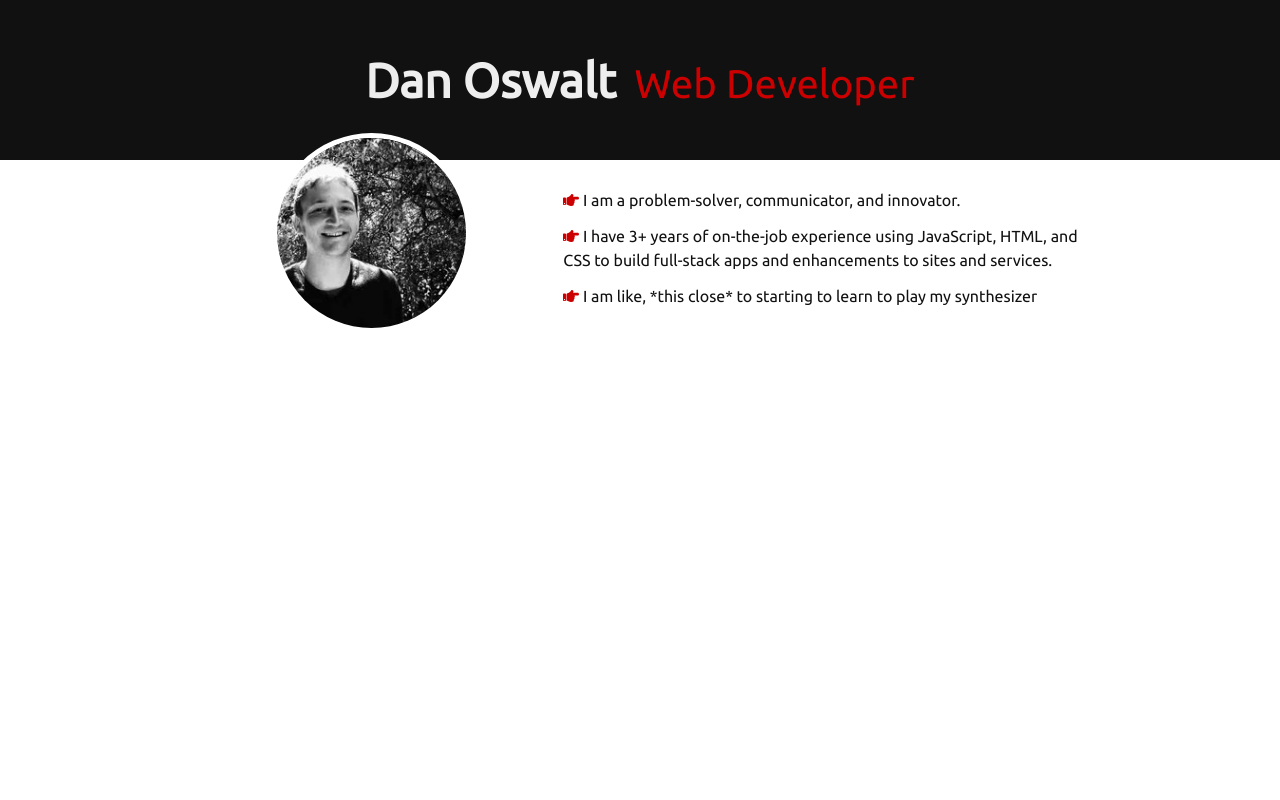
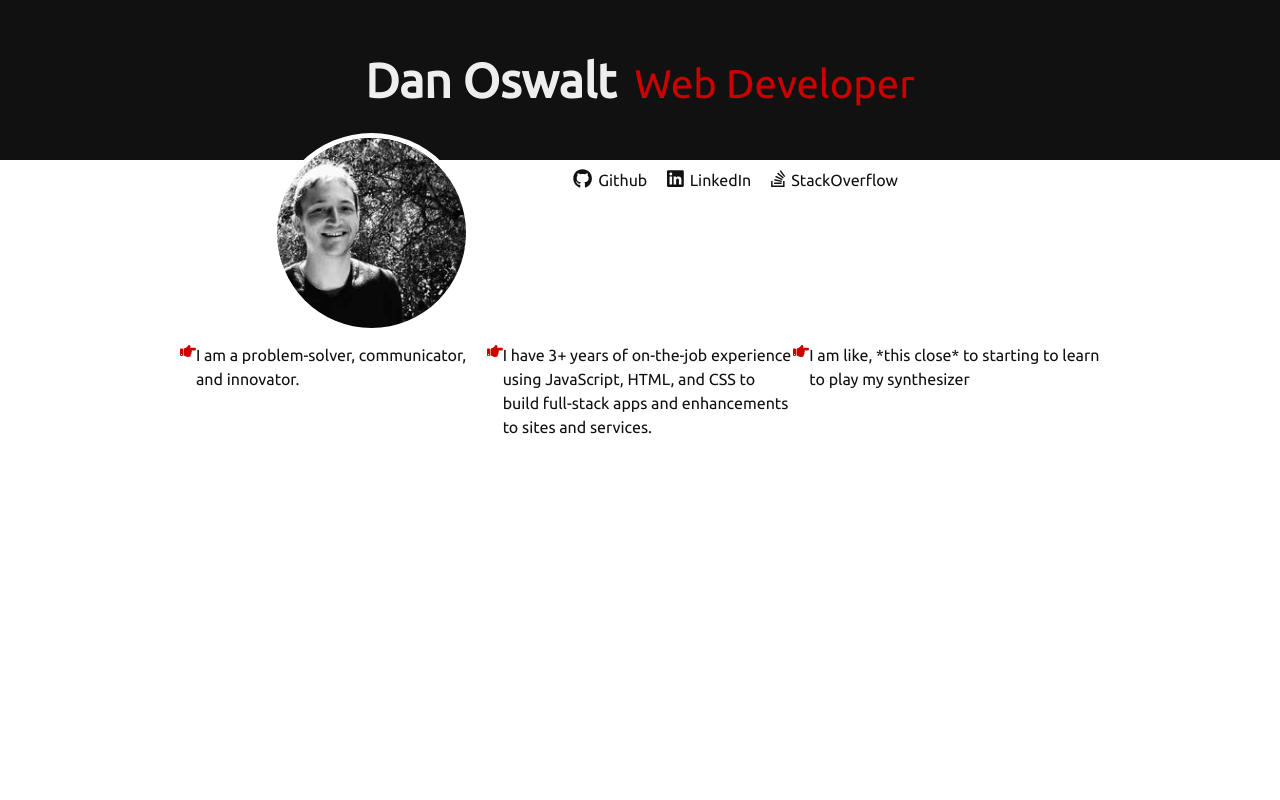
Before and after one commit to DanOswalt/portfolio, a Vue app: page / in a window 1280 px wide. Shown: the top 800 px of the page. Built offline with nearby package versions, Linux system fonts and the light colour scheme.

Commit message:
added contact links, summary to own row

```diff
--- a/src/components/Head.vue
+++ b/src/components/Head.vue
@@ -21,12 +21,34 @@
           class="profile-pic"/>
         </div>
         <div class="tile is-7">
-          <div class="summary-statement is-size-6">
-            <p class="summary-point" v-for="(point, index) in summaryPoints" :key="index">
-              <i class="summary-icon fas fa-hand-point-right"></i>
-              {{ point }}
-            </p>
-          </div>
+          <ul class="contact-links">
+            <li>
+              <a href="https://github.com/DanOswalt" target="_blank">
+                <i class="contact-icon is-size-3-mobile fab fa-github"></i>
+                <span class="is-hidden-mobile">Github</span>
+              </a>
+            </li>
+            <li>
+              <a href="https://www.linkedin.com/in/danoswalt" target="_blank">
+                <i class="contact-icon is-size-3-mobile fab fa-linkedin"></i>
+                <span class="is-hidden-mobile">LinkedIn</span>
+              </a>
+            </li>
+            <li>
+              <a href="https://stackoverflow.com/users/3546817/dan-oswalt" target="_blank">
+                <i class="contact-icon is-size-3-mobile fab fa-stack-overflow" target="_blank"></i>
+                  <span class="is-hidden-mobile">StackOverflow</span>
+                </a>
+            </li>
+          </ul>
+        </div>
+      </div>
+      <div class="summary-container container tile is-ancestor">
+        <div class="summary-statement tile is-4"
+           v-for="(statement, index) in summaryStatements"
+           :key="index">
+          <i class="summary-icon fas fa-hand-point-right"></i>
+          <span class="is-size-7-mobile">{{ statement }}</span>
         </div>
       </div>
     </div>
@@ -38,7 +60,7 @@ export default {
   name: "Head",
   data () {
     return {
-      summaryPoints: [
+      summaryStatements: [
         `I am a problem-solver, communicator, and innovator.`,
         `I have ${ new Date().getFullYear() - 2015 }+ years of on-the-job experience using JavaScript, HTML, and CSS to build full-stack apps and enhancements to sites and services.`,
         `I am like, *this close* to starting to learn to play my synthesizer`
@@ -79,13 +101,20 @@ export default {
   border-radius: 100%;
   border: white solid 5px;
 }
+.contact-links {
+  margin-top: 20px;
+}
+.contact-icon {
+  margin-right: 0.3em;
+  font-size: 1.2em;
+}
+.summary-container {
+  margin-top: 20px;
+}
 .summary-statement {
   color: #111;
-  margin-top: 40px;
+  margin-top: 5px;
   text-align: left;
-}
-.summary-point {
-  margin-bottom: 0.75em;
 }
 .summary-icon {
   color: #cc0000;
```
